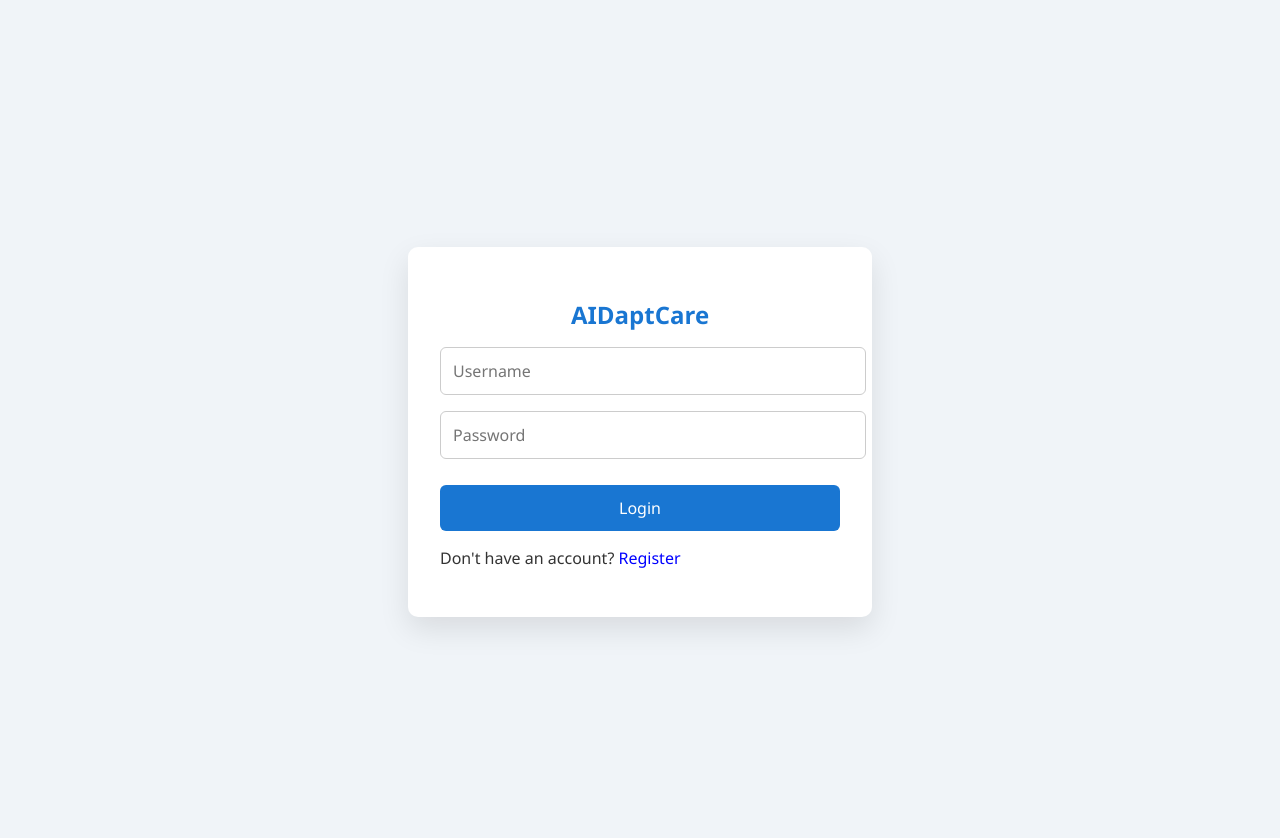
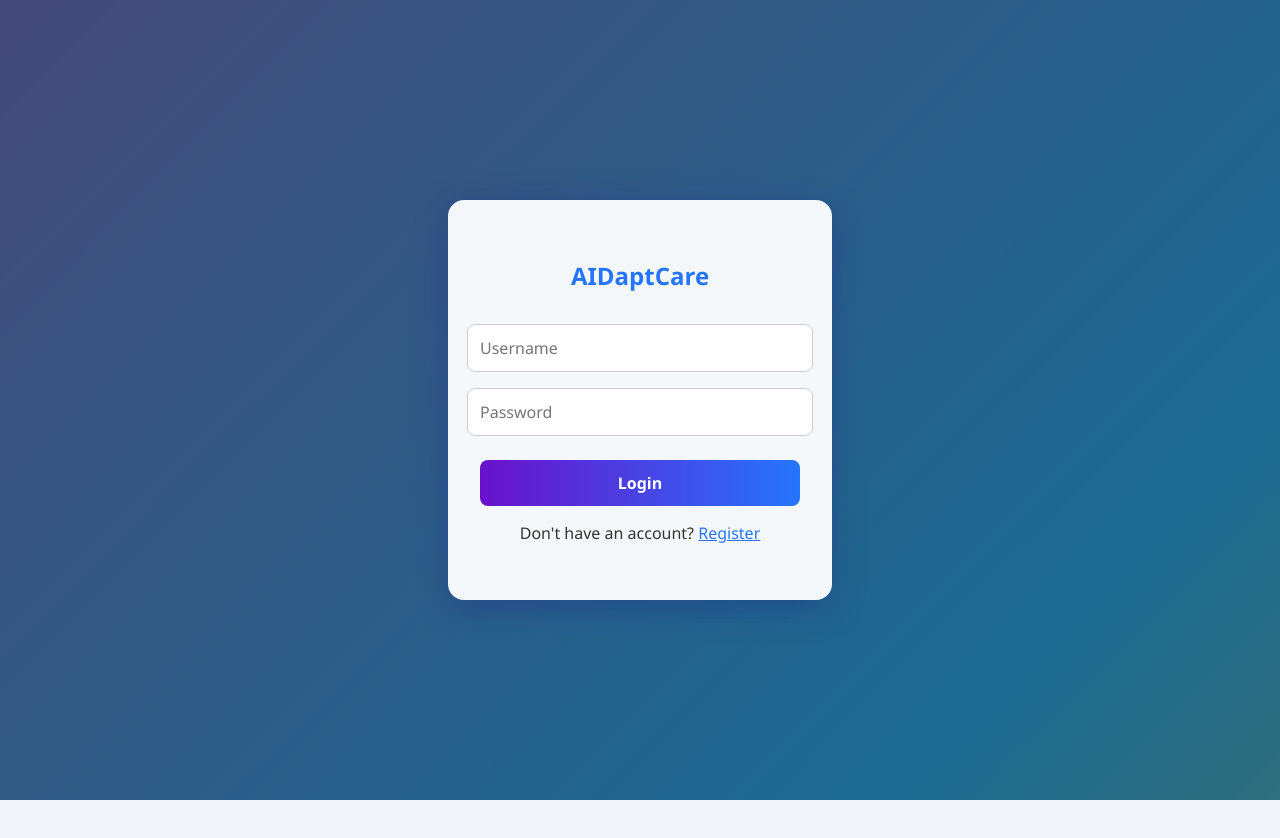
Before and after one commit to Sanya7300/AIDaptCareUI, a React (Create React App) app: page / in a window 1280 px wide. Shown: the top 838 px of the page. After the commit the page ends 800 px from the top, so only its background shows below. Built offline with nearby package versions, Linux system fonts and the light colour scheme.

Commit message:
added loader

```diff
--- a/src/components/LoginPage.js
+++ b/src/components/LoginPage.js
@@ -1,9 +1,88 @@
 import React, { useState } from "react";
 import { useNavigate } from "react-router-dom";
+
+const backgroundStyle = {
+  minHeight: "100vh",
+  width: "100vw",
+  display: "flex",
+  alignItems: "center",
+  justifyContent: "center",
+  background: "linear-gradient(135deg, #ff6a00 0%, #ee0979 40%, #00c3ff 80%, #fff200 100%)",
+  backgroundSize: "400% 400%",
+  animation: "shineBG 10s ease-in-out infinite",
+  position: "relative",
+};
+
+// Add this global style for the shining animation
+const styleSheet = document.createElement("style");
+styleSheet.type = "text/css";
+styleSheet.innerText = `
+@keyframes shineBG {
+  0% { background-position: 0% 50%; }
+  50% { background-position: 100% 50%; }
+  100% { background-position: 0% 50%; }
+}
+`;
+document.head.appendChild(styleSheet);
+
+const overlayStyle = {
+  position: "absolute",
+  top: 0,
+  left: 0,
+  width: "100vw",
+  height: "100vh",
+  background: "rgba(40, 60, 90, 0.65)",
+  zIndex: 1,
+};
+
+const formContainerStyle = {
+  position: "relative",
+  zIndex: 2,
+  background: "rgba(255,255,255,0.95)",
+  borderRadius: "16px",
+  boxShadow: "0 8px 32px 0 rgba(31, 38, 135, 0.37)",
+  padding: "2.5rem 2rem",
+  minWidth: "320px",
+  maxWidth: "90vw",
+  display: "flex",
+  flexDirection: "column",
+  alignItems: "center",
+};
+
+const inputStyle = {
+  margin: "0.5rem 0",
+  padding: "0.75rem",
+  borderRadius: "8px",
+  border: "1px solid #ccc",
+  width: "100%",
+  fontSize: "1rem",
+};
+
+const buttonStyle = {
+  marginTop: "1rem",
+  padding: "0.75rem",
+  borderRadius: "8px",
+  border: "none",
+  background: "linear-gradient(90deg, #6a11cb 0%, #2575fc 100%)",
+  color: "#fff",
+  fontWeight: "bold",
+  fontSize: "1rem",
+  cursor: "pointer",
+  width: "100%",
+  transition: "background 0.3s",
+};
+
+const linkStyle = {
+  color: "#2575fc",
+  cursor: "pointer",
+  textDecoration: "underline",
+};
+
 const LoginPage = ({ onLogin }) => {
   const [username, setUsername] = useState("");
   const [password, setPassword] = useState("");
   const navigate = useNavigate();
+
   const handleLogin = async (e) => {
     e.preventDefault();
     try {
@@ -22,24 +101,19 @@ const LoginPage = ({ onLogin }) => {
       alert("Invalid credentials. Please try again.");
     }
   };
+
   return (
-<div
-     className="page-container"
-     style={{
-       minHeight: "100vh",
-       display: "flex",
-       alignItems: "center",
-       justifyContent: "center"
-     }}
->
-<form className="form-container" onSubmit={handleLogin}>
-<h2>AIDaptCare</h2>
+    <div style={backgroundStyle}>
+      <div style={overlayStyle}></div>
+      <form style={formContainerStyle} onSubmit={handleLogin}>
+        <h2 style={{ marginBottom: "1.5rem", color: "#2575fc" }}>AIDaptCare</h2>
         <input
           type="text"
           placeholder="Username"
           value={username}
           onChange={(e) => setUsername(e.target.value)}
           required
+          style={inputStyle}
         />
         <input
           type="password"
@@ -47,11 +121,12 @@ const LoginPage = ({ onLogin }) => {
           value={password}
           onChange={(e) => setPassword(e.target.value)}
           required
+          style={inputStyle}
         />
-<button type="submit">Login</button>
-<p>
+        <button type="submit" style={buttonStyle}>Login</button>
+        <p style={{ marginTop: "1rem" }}>
           Don't have an account?{" "}
-<span onClick={() => navigate("/register")} style={{ color: "blue", cursor: "pointer" }}>
+          <span onClick={() => navigate("/register")} style={linkStyle}>
             Register
           </span>
         </p>
--- a/src/components/RemediesPage.js
+++ b/src/components/RemediesPage.js
@@ -10,6 +10,7 @@ const RemediesPage = () => {
   const [chatMessages, setChatMessages] = useState([]);
   const [chatInput, setChatInput] = useState("");
   const lastResult = JSON.parse(localStorage.getItem("lastResult"));
+  const [loading, setLoading] = useState(false);
   useEffect(() => {
     if (lastResult?.condition === disease && lastResult?.remedies?.length > 0) {
       setRemedies(
@@ -25,6 +26,7 @@ const RemediesPage = () => {
     const question = chatInput.trim();
     setChatMessages((prev) => [...prev, `🧑 You: ${question}`]);
     setChatInput("");
+    setLoading(true);
     try {
       const token = localStorage.getItem("token");
       const response = await fetch("https://aidaptcareapi.azurewebsites.net/api/symptom/ask", {
@@ -43,6 +45,8 @@ const RemediesPage = () => {
       setChatMessages((prev) => [...prev, `🤖 Assistant: ${data.reply}`]);
     } catch (err) {
       setChatMessages((prev) => [...prev, "⚠️ AI Assistant failed. Try again."]);
+    } finally {
+      setLoading(false);
     }
   };
   return (
@@ -162,7 +166,10 @@ const RemediesPage = () => {
           >
             AI Assistant
             <button
-              onClick={() => setShowChat(false)}
+              onClick={() => {
+                setChatMessages([]);
+                setShowChat(false);
+              }}
               style={{
                 background: "transparent",
                 border: "none",
@@ -198,6 +205,44 @@ const RemediesPage = () => {
                 </div>
               ))
             )}
+            {loading && (
+              <div style={{ display: "flex", justifyContent: "center", marginTop: "10px" }}>
+                <div style={{
+                  display: "flex",
+                  flexDirection: "column",
+                  alignItems: "center"
+                }}>
+                  {/* Animated loader icon */}
+                  <svg
+                    width="48"
+                    height="48"
+                    viewBox="0 0 50 50"
+                    style={{ marginBottom: "8px" }}
+                  >
+                    <circle
+                      cx="25"
+                      cy="25"
+                      r="20"
+                      fill="none"
+                      stroke="#0288d1"
+                      strokeWidth="5"
+                      strokeLinecap="round"
+                      strokeDasharray="31.4 94.2"
+                      strokeDashoffset="0"
+                    >
+                      <animateTransform
+                        attributeName="transform"
+                        type="rotate"
+                        from="0 25 25"
+                        to="360 25 25"
+                        dur="1s"
+                        repeatCount="indefinite"
+                      />
+                    </circle>
+                  </svg>
+                </div>
+              </div>
+            )}
           </div>
           <div
             style={{
@@ -224,6 +269,7 @@ const RemediesPage = () => {
                 fontSize: "1rem",
                 marginRight: "12px",
               }}
+              disabled={loading}
             />
             <button
               style={{
@@ -233,9 +279,11 @@ const RemediesPage = () => {
                 borderRadius: "6px",
                 padding: "8px 14px",
                 fontWeight: "600",
-                cursor: "pointer",
+                cursor: loading ? "not-allowed" : "pointer",
+                opacity: loading ? 0.7 : 1,
               }}
               onClick={handleSend}
+              disabled={loading}
             >
               Send
             </button>
```
Lines whose indentation alone changed are shown as unchanged.
